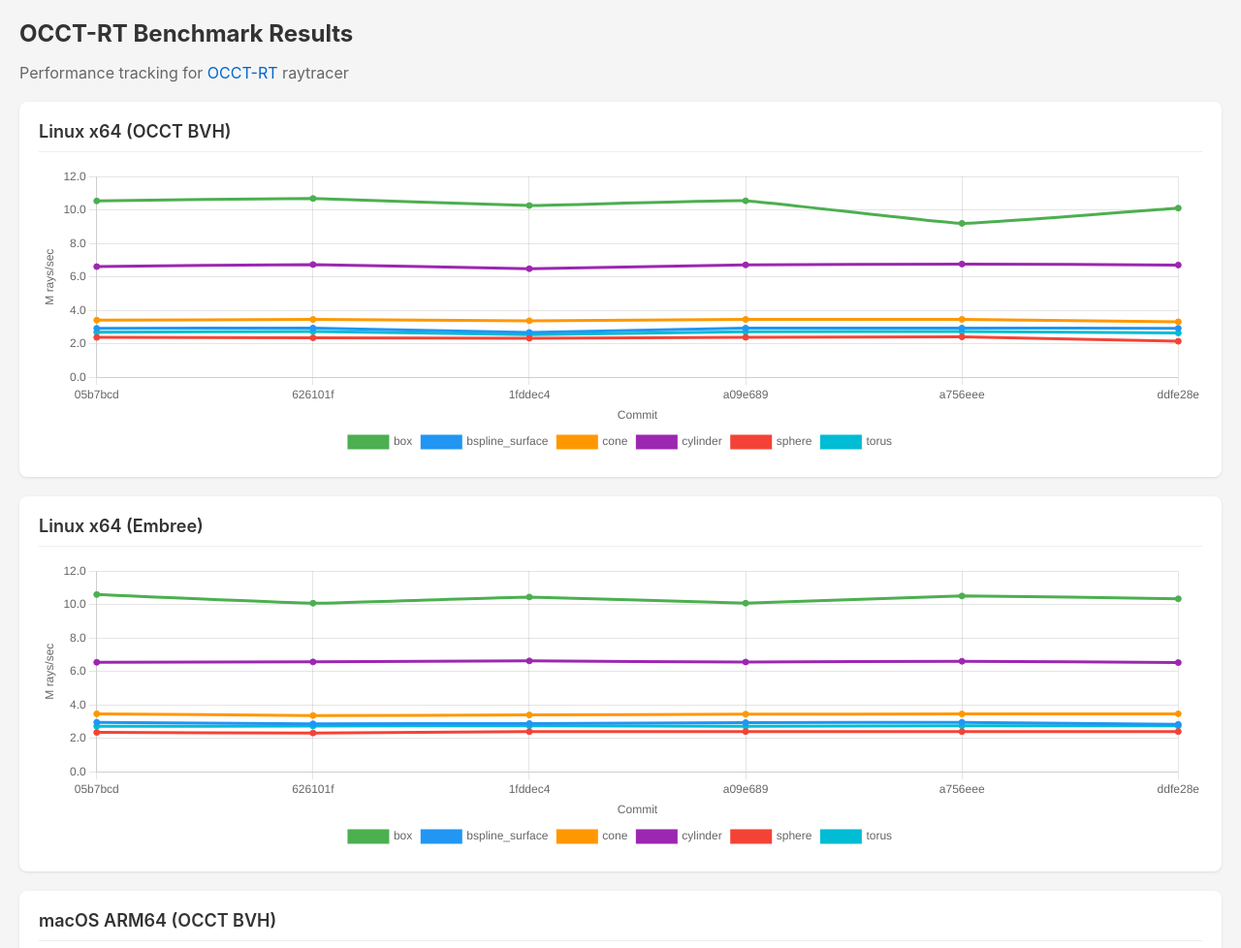
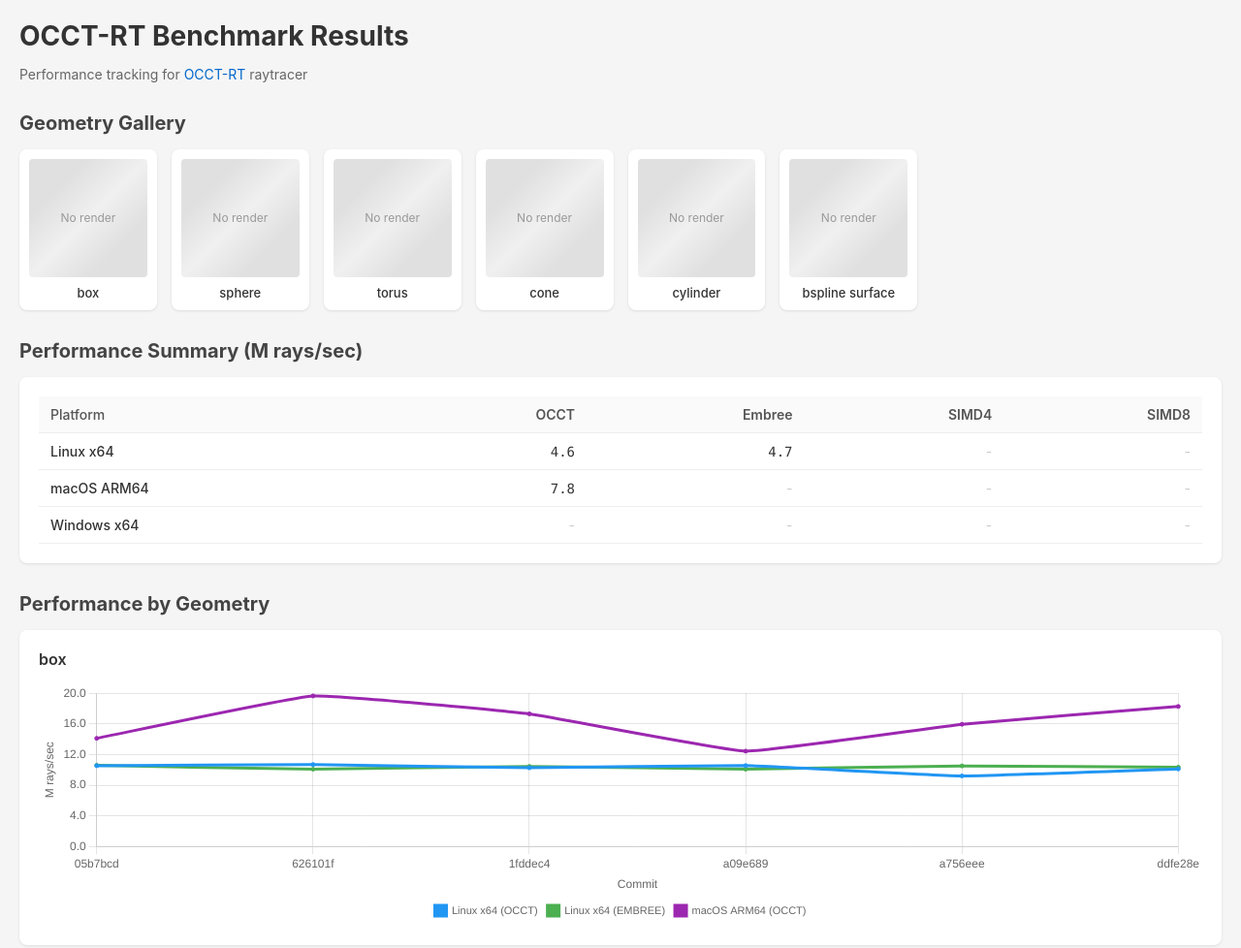
Before and after one commit to PozzettiAndrea/OCCT-RT, a plain HTML site: page dev/bench/index.html in a window 1280 px wide. Shown: the top 978 px of the page at 97% size. Drawn offline with nearby package versions, Linux system fonts and the light colour scheme; no server answers.

Commit message:
Redesign dashboard: gallery, table, per-geometry charts

```diff
--- a/dev/bench/index.html
+++ b/dev/bench/index.html
@@ -13,40 +13,108 @@
       padding: 20px;
       background: #f5f5f5;
       color: #333;
+      max-width: 1400px;
+      margin: 0 auto;
     }
-    h1 {
-      margin: 0 0 10px 0;
-      font-size: 24px;
-    }
+    h1 { margin: 0 0 5px 0; font-size: 28px; }
+    h2 { margin: 30px 0 15px 0; font-size: 20px; color: #444; }
     .subtitle {
       color: #666;
-      margin-bottom: 20px;
+      margin-bottom: 25px;
+      font-size: 14px;
     }
-    .subtitle a {
-      color: #0066cc;
-      text-decoration: none;
+    .subtitle a { color: #0066cc; text-decoration: none; }
+    .subtitle a:hover { text-decoration: underline; }
+
+    /* Geometry Gallery */
+    .gallery {
+      display: grid;
+      grid-template-columns: repeat(auto-fill, minmax(140px, 1fr));
+      gap: 15px;
+      margin-bottom: 30px;
     }
-    .subtitle a:hover {
-      text-decoration: underline;
+    .gallery-item {
+      background: white;
+      border-radius: 8px;
+      padding: 10px;
+      text-align: center;
+      box-shadow: 0 1px 3px rgba(0,0,0,0.1);
     }
-    .platform-section {
+    .gallery-item img {
+      width: 100%;
+      height: auto;
+      border-radius: 4px;
+      background: #f0f0f0;
+    }
+    .gallery-item .name {
+      margin-top: 8px;
+      font-size: 13px;
+      font-weight: 500;
+      color: #333;
+    }
+    .gallery-item .placeholder {
+      width: 100%;
+      aspect-ratio: 1;
+      background: linear-gradient(135deg, #e0e0e0 25%, #f0f0f0 50%, #e0e0e0 75%);
+      border-radius: 4px;
+      display: flex;
+      align-items: center;
+      justify-content: center;
+      color: #999;
+      font-size: 12px;
+    }
+
+    /* Performance Table */
+    .table-container {
+      background: white;
+      border-radius: 8px;
+      padding: 20px;
+      margin-bottom: 30px;
+      box-shadow: 0 1px 3px rgba(0,0,0,0.1);
+      overflow-x: auto;
+    }
+    table {
+      width: 100%;
+      border-collapse: collapse;
+      font-size: 14px;
+    }
+    th, td {
+      padding: 10px 12px;
+      text-align: right;
+      border-bottom: 1px solid #eee;
+    }
+    th {
+      font-weight: 600;
+      color: #555;
+      background: #fafafa;
+    }
+    th:first-child, td:first-child {
+      text-align: left;
+      font-weight: 500;
+    }
+    tr:hover td { background: #f8f8f8; }
+    .value { font-family: "SF Mono", Monaco, monospace; }
+    .na { color: #ccc; }
+
+    /* Charts */
+    .chart-section {
       background: white;
       border-radius: 8px;
       padding: 20px;
       margin-bottom: 20px;
       box-shadow: 0 1px 3px rgba(0,0,0,0.1);
     }
-    .platform-title {
-      font-size: 18px;
+    .chart-title {
+      font-size: 16px;
       font-weight: 600;
       margin: 0 0 15px 0;
-      padding-bottom: 10px;
-      border-bottom: 1px solid #eee;
+      color: #333;
     }
     .chart-container {
       position: relative;
-      height: 300px;
+      height: 250px;
     }
+
     .loading {
       text-align: center;
       padding: 40px;
@@ -60,138 +128,255 @@
     Performance tracking for <a href="https://github.com/PozzettiAndrea/OCCT-RT">OCCT-RT</a> raytracer
   </p>
 
-  <div id="content">
-    <div class="loading">Loading benchmark data...</div>
+  <h2>Geometry Gallery</h2>
+  <div id="gallery" class="gallery">
+    <div class="loading">Loading renders...</div>
   </div>
 
+  <h2>Performance Summary (M rays/sec)</h2>
+  <div class="table-container">
+    <table id="perf-table">
+      <thead>
+        <tr>
+          <th>Platform</th>
+          <th>OCCT</th>
+          <th>Embree</th>
+          <th>SIMD4</th>
+          <th>SIMD8</th>
+        </tr>
+      </thead>
+      <tbody id="perf-tbody">
+        <tr><td colspan="5" class="loading">Loading data...</td></tr>
+      </tbody>
+    </table>
+  </div>
+
+  <h2>Performance by Geometry</h2>
+  <div id="charts"></div>
+
   <script>
+    // Platform configurations
     const platforms = [
-      { id: 'linux-x64-occt', name: 'Linux x64 (OCCT BVH)' },
-      { id: 'linux-x64-embree', name: 'Linux x64 (Embree)' },
-      { id: 'macos-arm64-occt', name: 'macOS ARM64 (OCCT BVH)' }
+      { id: 'linux-x64-occt', os: 'Linux x64', backend: 'occt' },
+      { id: 'linux-x64-embree', os: 'Linux x64', backend: 'embree' },
+      { id: 'linux-x64-simd4', os: 'Linux x64', backend: 'simd4' },
+      { id: 'linux-x64-simd8', os: 'Linux x64', backend: 'simd8' },
+      { id: 'macos-arm64-occt', os: 'macOS ARM64', backend: 'occt' },
+      { id: 'win-x64-occt', os: 'Windows x64', backend: 'occt' }
     ];
 
+    const backendOrder = ['occt', 'embree', 'simd4', 'simd8'];
+    const osOrder = ['Linux x64', 'macOS ARM64', 'Windows x64'];
+
     const colors = {
-      box: '#4CAF50',
-      bspline_surface: '#2196F3',
-      cone: '#FF9800',
-      cylinder: '#9C27B0',
-      sphere: '#F44336',
-      torus: '#00BCD4'
+      'linux-x64-occt': '#2196F3',
+      'linux-x64-embree': '#4CAF50',
+      'linux-x64-simd4': '#FF9800',
+      'linux-x64-simd8': '#F44336',
+      'macos-arm64-occt': '#9C27B0',
+      'win-x64-occt': '#00BCD4'
     };
 
-    async function loadData(platform) {
+    // Known geometries for gallery
+    const geometries = ['box', 'sphere', 'torus', 'cone', 'cylinder', 'bspline_surface'];
+
+    async function loadData(platformId) {
       try {
-        const response = await fetch(`${platform}/data.js`);
+        const response = await fetch(`${platformId}/data.js`);
         const text = await response.text();
         const match = text.match(/window\.BENCHMARK_DATA\s*=\s*(\{[\s\S]*\});?/);
         if (match) {
           return JSON.parse(match[1]);
         }
       } catch (e) {
-        console.error(`Failed to load ${platform}:`, e);
+        console.log(`No data for ${platformId}`);
       }
       return null;
     }
 
-    function createChart(container, data, platformName) {
-      const entries = data.entries.Benchmark || [];
-      if (entries.length === 0) return;
+    function getLatestBenchmarks(data) {
+      const entries = data?.entries?.Benchmark || [];
+      if (entries.length === 0) return {};
+      const latest = entries[entries.length - 1];
+      const result = {};
+      for (const bench of latest.benches || []) {
+        result[bench.name] = bench.value / 1000000; // Convert to millions
+      }
+      return result;
+    }
 
-      const benchNames = [...new Set(entries.flatMap(e => e.benches.map(b => b.name)))];
+    function renderGallery() {
+      const gallery = document.getElementById('gallery');
+      gallery.innerHTML = '';
 
-      const datasets = benchNames.map(name => {
+      for (const geom of geometries) {
+        const item = document.createElement('div');
+        item.className = 'gallery-item';
+
+        const imgUrl = `../renders/${geom}.png`;
+        item.innerHTML = `
+          <img src="${imgUrl}" alt="${geom}" onerror="this.outerHTML='<div class=\\'placeholder\\'>No render</div>'" />
+          <div class="name">${geom.replace('_', ' ')}</div>
+        `;
+
+        gallery.appendChild(item);
+      }
+    }
+
+    function renderTable(allData) {
+      const tbody = document.getElementById('perf-tbody');
+      tbody.innerHTML = '';
+
+      // Group by OS
+      for (const os of osOrder) {
+        const row = document.createElement('tr');
+
+        // Platform name
+        const nameCell = document.createElement('td');
+        nameCell.textContent = os;
+        row.appendChild(nameCell);
+
+        // Backend columns
+        for (const backend of backendOrder) {
+          const cell = document.createElement('td');
+          const platformId = platforms.find(p => p.os === os && p.backend === backend)?.id;
+
+          if (platformId && allData[platformId]) {
+            const benches = getLatestBenchmarks(allData[platformId]);
+            // Average across all geometries
+            const values = Object.values(benches);
+            if (values.length > 0) {
+              const avg = values.reduce((a, b) => a + b, 0) / values.length;
+              cell.innerHTML = `<span class="value">${avg.toFixed(1)}</span>`;
+            } else {
+              cell.innerHTML = '<span class="na">-</span>';
+            }
+          } else {
+            cell.innerHTML = '<span class="na">-</span>';
+          }
+
+          row.appendChild(cell);
+        }
+
+        tbody.appendChild(row);
+      }
+    }
+
+    function renderCharts(allData) {
+      const chartsDiv = document.getElementById('charts');
+      chartsDiv.innerHTML = '';
+
+      // Collect all geometry names
+      const allGeometries = new Set();
+      for (const data of Object.values(allData)) {
+        const entries = data?.entries?.Benchmark || [];
+        for (const entry of entries) {
+          for (const bench of entry.benches || []) {
+            allGeometries.add(bench.name);
+          }
+        }
+      }
+
+      // Create one chart per geometry
+      for (const geomName of [...allGeometries].sort()) {
+        const section = document.createElement('div');
+        section.className = 'chart-section';
+
+        const title = document.createElement('h3');
+        title.className = 'chart-title';
+        title.textContent = geomName.replace('_', ' ');
+        section.appendChild(title);
+
+        const container = document.createElement('div');
+        container.className = 'chart-container';
+        const canvas = document.createElement('canvas');
+        container.appendChild(canvas);
+        section.appendChild(container);
+
+        chartsDiv.appendChild(section);
+
+        // Build datasets for this geometry
+        const datasets = [];
+        let maxCommits = 0;
+
+        for (const platform of platforms) {
+          const data = allData[platform.id];
+          if (!data) continue;
+
+          const entries = data.entries?.Benchmark || [];
+          if (entries.length === 0) continue;
+
+          maxCommits = Math.max(maxCommits, entries.length);
+
           const values = entries.map(entry => {
-          const bench = entry.benches.find(b => b.name === name);
-          return bench ? bench.value / 1000000 : null; // Convert to millions
-        });
-        return {
-          label: name,
-          data: values,
-          borderColor: colors[name] || '#999',
-          backgroundColor: colors[name] || '#999',
-          tension: 0.1,
-          pointRadius: 3
-        };
+            const bench = entry.benches?.find(b => b.name === geomName);
+            return bench ? bench.value / 1000000 : null;
           });
 
-      const labels = entries.map(e => e.commit.id.substring(0, 7));
+          datasets.push({
+            label: `${platform.os} (${platform.backend.toUpperCase()})`,
+            data: values,
+            borderColor: colors[platform.id] || '#999',
+            backgroundColor: colors[platform.id] || '#999',
+            tension: 0.1,
+            pointRadius: 2
+          });
+        }
 
-      new Chart(container, {
+        // Generate commit labels from first dataset with data
+        let labels = [];
+        for (const platform of platforms) {
+          const data = allData[platform.id];
+          if (data?.entries?.Benchmark?.length > 0) {
+            labels = data.entries.Benchmark.map(e => e.commit?.id?.substring(0, 7) || '?');
+            break;
+          }
+        }
+
+        new Chart(canvas, {
           type: 'line',
           data: { labels, datasets },
           options: {
             responsive: true,
             maintainAspectRatio: false,
-          interaction: {
-            intersect: false,
-            mode: 'index'
-          },
+            interaction: { intersect: false, mode: 'index' },
             plugins: {
-            legend: {
-              position: 'bottom'
-            },
+              legend: { position: 'bottom', labels: { boxWidth: 12, font: { size: 11 } } },
               tooltip: {
                 callbacks: {
-                label: function(context) {
-                  return `${context.dataset.label}: ${context.parsed.y.toFixed(1)}M rays/sec`;
-                }
+                  label: ctx => `${ctx.dataset.label}: ${ctx.parsed.y?.toFixed(1) || '-'}M rays/sec`
                 }
               }
             },
             scales: {
               y: {
                 beginAtZero: true,
-              title: {
-                display: true,
-                text: 'M rays/sec'
+                title: { display: true, text: 'M rays/sec' },
+                ticks: { callback: v => v.toFixed(1) }
               },
-              ticks: {
-                callback: function(value) {
-                  return value.toFixed(1);
-                }
-              }
-            },
-            x: {
-              title: {
-                display: true,
-                text: 'Commit'
-              }
-            }
+              x: { title: { display: true, text: 'Commit' } }
             }
           }
         });
       }
+    }
 
     async function init() {
-      const content = document.getElementById('content');
-      content.innerHTML = '';
+      // Render gallery immediately
+      renderGallery();
 
+      // Load all platform data
+      const allData = {};
       for (const platform of platforms) {
         const data = await loadData(platform.id);
-        if (!data) continue;
-
-        const section = document.createElement('div');
-        section.className = 'platform-section';
-
-        const title = document.createElement('h2');
-        title.className = 'platform-title';
-        title.textContent = platform.name;
-        section.appendChild(title);
-
-        const chartContainer = document.createElement('div');
-        chartContainer.className = 'chart-container';
-        const canvas = document.createElement('canvas');
-        chartContainer.appendChild(canvas);
-        section.appendChild(chartContainer);
-
-        content.appendChild(section);
-        createChart(canvas, data, platform.name);
+        if (data) {
+          allData[platform.id] = data;
+        }
       }
 
-      if (content.children.length === 0) {
-        content.innerHTML = '<div class="loading">No benchmark data available yet.</div>';
-      }
+      // Render table and charts
+      renderTable(allData);
+      renderCharts(allData);
     }
 
     init();
```
Lines whose indentation alone changed are shown as unchanged.
